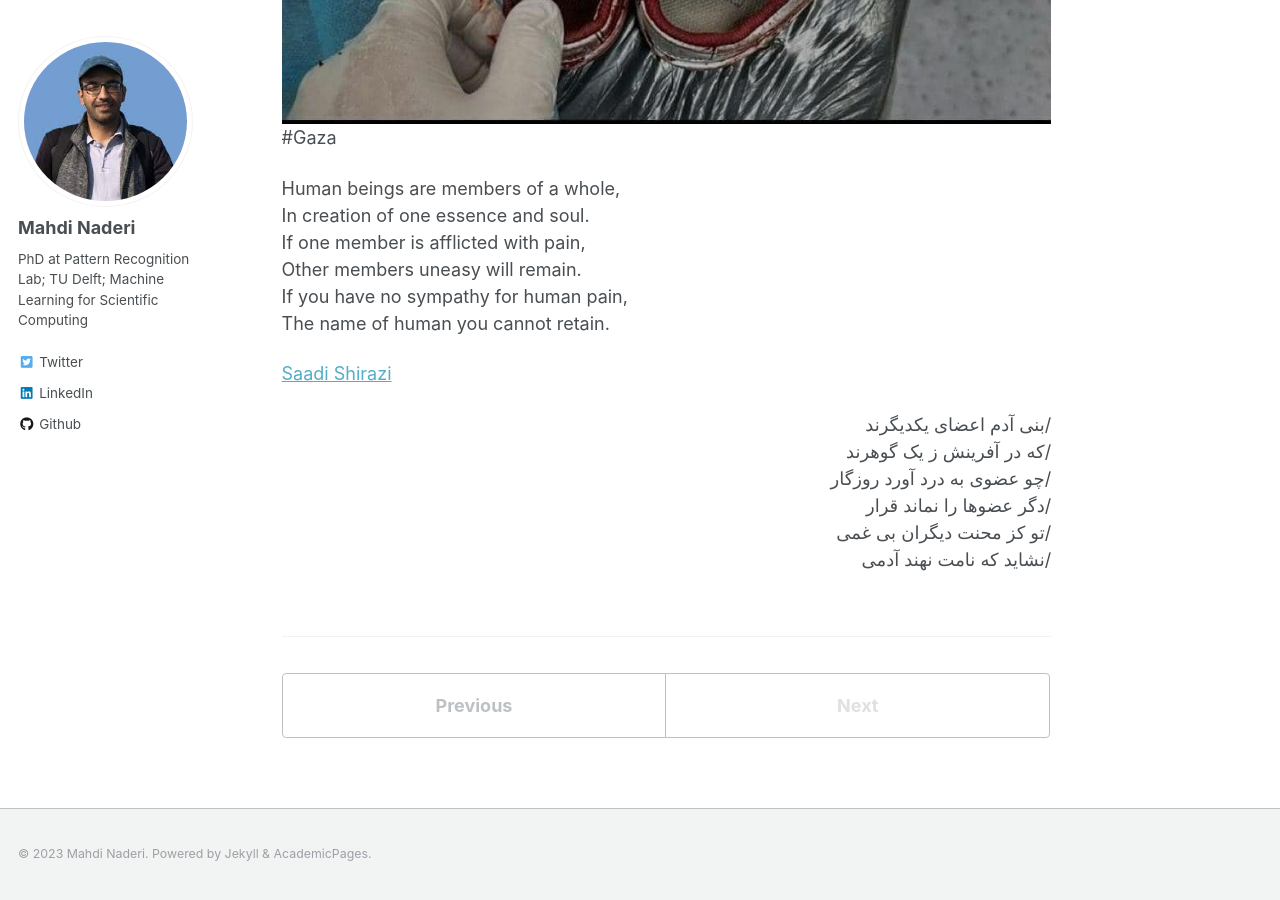
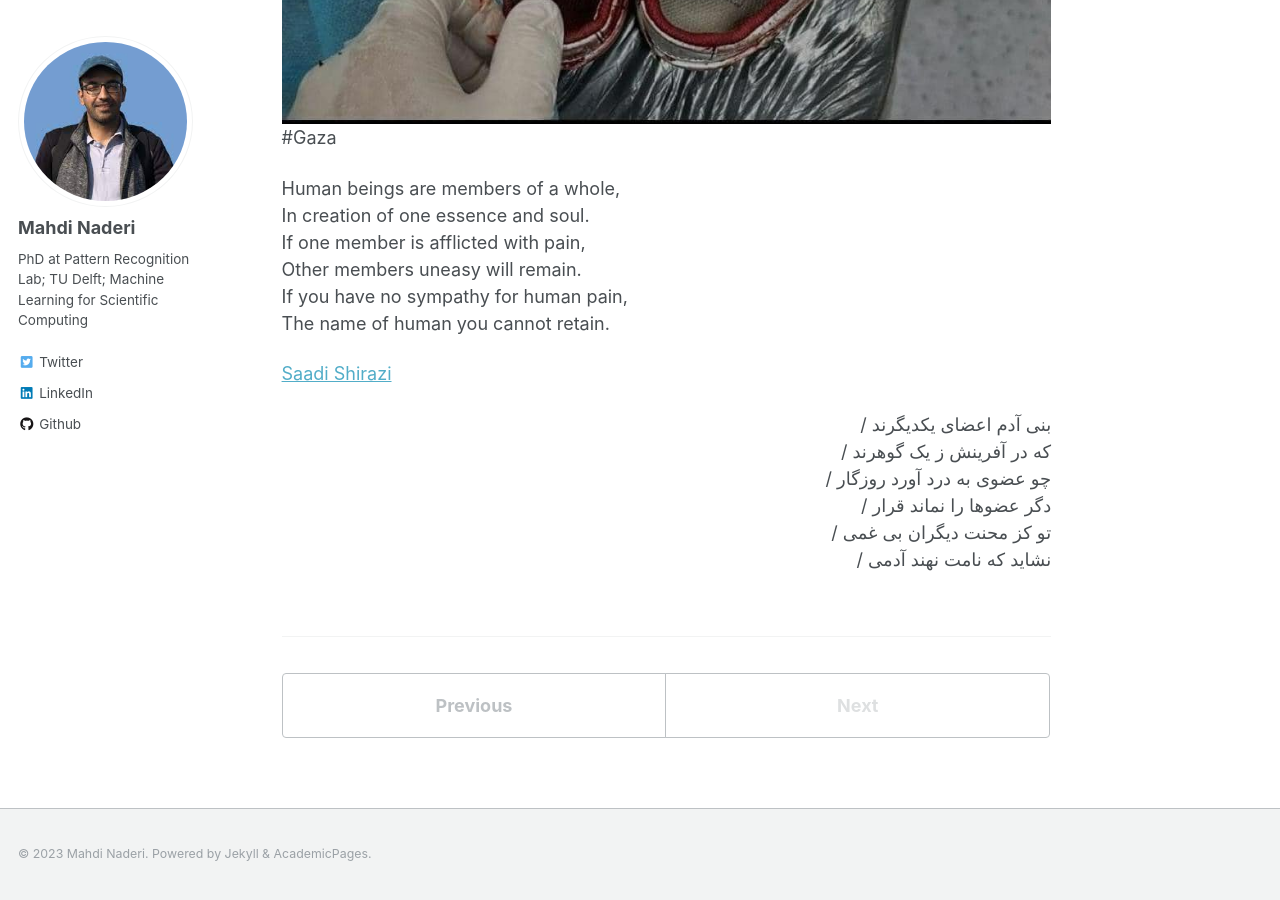
Before and after one commit to mnaderib/mnaderib.github.io, a Jekyll site: the page built from _posts/2023-10-19-blog.md, in a window 1280 px wide and 900 px high, scrolled down 722 px. Built offline with Jekyll 4.4.1, drawn with Linux system fonts in a browser that asks for light colours.

```diff
--- a/_posts/2023-10-19-blog.md
+++ b/_posts/2023-10-19-blog.md
@@ -18,24 +18,24 @@ The name of human you cannot retain.
 [Saadi Shirazi](https://en.wikipedia.org/wiki/Saadi_Shirazi)
 
 <div dir="rtl">
-/بنی آدم اعضای یکدیگرند
+بنی آدم اعضای یکدیگرند   /
 </div>
 <div dir="rtl">
-/که در آفرینش ز یک گوهرند
+که در آفرینش ز یک گوهرند  /
 </div>
 
 <div dir="rtl">
-/چو عضوی به درد آورد روزگار
+چو عضوی به درد آورد روزگار  /
 </div>
 
 <div dir="rtl">
-/دگر عضوها را نماند قرار
+دگر عضوها را نماند قرار  /
 </div>
 
 <div dir="rtl">
-/تو کز محنت دیگران بی غمی
+تو کز محنت دیگران بی غمی  /
 </div>
 
 <div dir="rtl">
-/نشاید که نامت نهند آدمی
+نشاید که نامت نهند آدمی  /
 </div>
```
